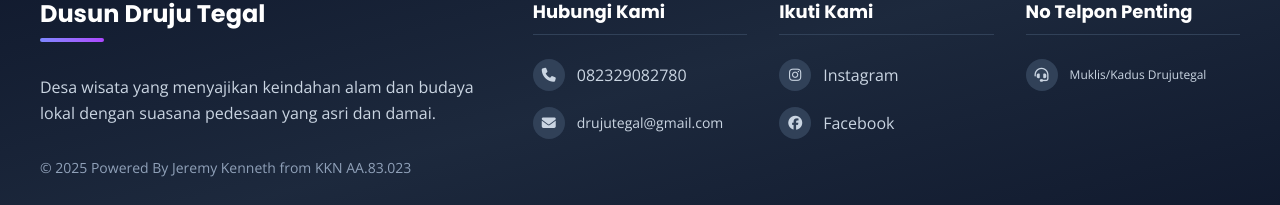
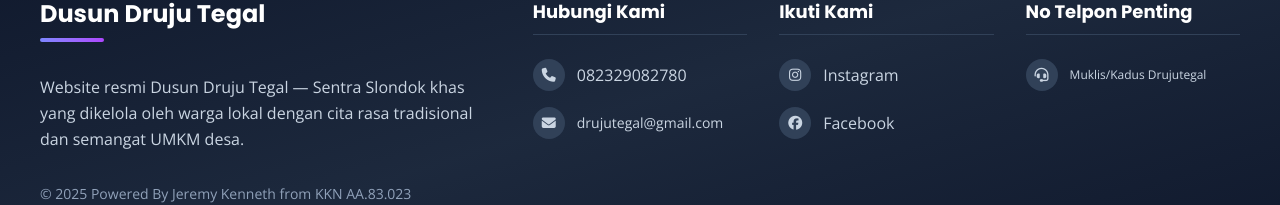
Before and after one commit to jeremykenneth7/website_dusun, a SvelteKit app: page / in a window 1280 px wide. Shown: the part 1466-1671 px from the top of the page. Built offline with nearby package versions, Linux system fonts and the light colour scheme.

Commit message:
Update Footer Penjelasan Dusun

```diff
--- a/src/components/footer.svelte
+++ b/src/components/footer.svelte
@@ -16,10 +16,12 @@
 					<div class="h-1 w-16 rounded bg-gradient-to-r from-indigo-400 to-purple-500"></div>
 				</div>
 				<p class="leading-relaxed text-slate-300">
-					Desa wisata yang menyajikan keindahan alam dan budaya lokal dengan suasana pedesaan yang
-					asri dan damai.
+					Website resmi Dusun Druju Tegal — Sentra Slondok khas yang dikelola oleh warga lokal
+					dengan cita rasa tradisional dan semangat UMKM desa.
 				</p>
-				<p class="mt-4 text-sm text-slate-400">© 2025 Powered By Jeremy Kenneth from KKN AA.83.023</p>
+				<p class="mt-4 text-sm text-slate-400">
+					© 2025 Powered By Jeremy Kenneth from KKN AA.83.023
+				</p>
 			</div>
 
 			<!-- Contact Section -->
@@ -81,7 +83,9 @@
 
 			<!-- Nomor Telepon Section -->
 			<div class="flex flex-col gap-4">
-				<h3 class="mb-2 border-b border-slate-700 pb-2 text-lg font-bold text-white">No Telpon Penting</h3>
+				<h3 class="mb-2 border-b border-slate-700 pb-2 text-lg font-bold text-white">
+					No Telpon Penting
+				</h3>
 				<a
 					href="tel:+6281234567890"
 					class="group flex items-center gap-3 text-slate-300 transition-all duration-300 hover:translate-x-1 hover:text-indigo-400"
```
